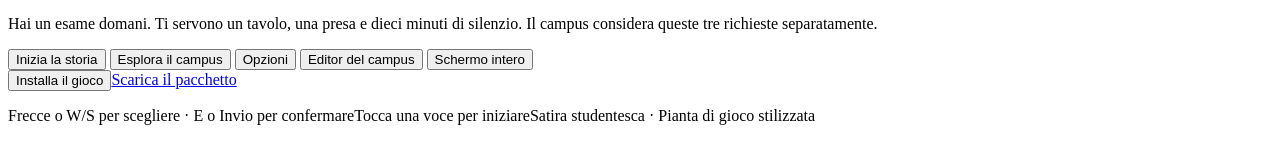
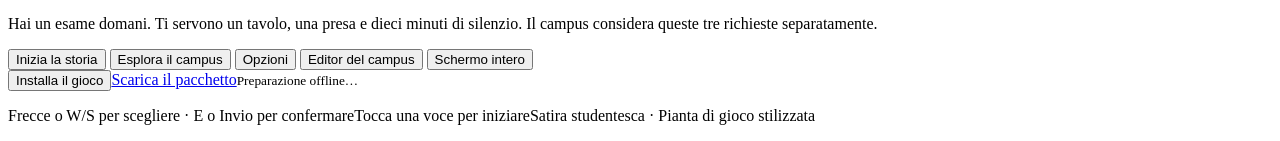
Before and after one commit to brogifederico82-source/ultimo-posto, a plain HTML site: page src/index.html in a window 1280 px wide. Shown: the part 753-894 px from the top of the page. Drawn offline with Linux system fonts and the light colour scheme.

Commit message:
Ripristina i controlli di aggiornamento e l'avvio offline dal nuovo menu

```diff
--- a/src/index.html
+++ b/src/index.html
@@ -44,7 +44,7 @@ M266 69H282Q292 69 292 79V93Q292 103 282 103H266Q256 103 256 93V79Q256 69 266 69
 <button id="edOpen" type="button" role="menuitem">Editor del campus</button>
 <button id="fsOpen" type="button" role="menuitem">Schermo intero</button>
 </nav>
-<div class="sch-extra"><button id="installGame" type="button" hidden>Installa il gioco</button><a id="downloadGame" href="./Ultimo-Posto.zip" download hidden>Scarica il pacchetto</a></div>
+<div class="sch-extra"><button id="installGame" type="button" hidden>Installa il gioco</button><a id="downloadGame" href="./Ultimo-Posto.zip" download hidden>Scarica il pacchetto</a><button id="refreshGame" type="button" hidden>Aggiorna il gioco</button><small id="offlineStatus" role="status" hidden></small></div>
 </div>
 <p class="sch-credits"><span id="homeKeys" class="sch-hint-key">Frecce o W/S per scegliere · E o Invio per confermare</span><span class="sch-hint-touch">Tocca una voce per iniziare</span><span>Satira studentesca · Pianta di gioco stilizzata</span></p>
 </section>
```
